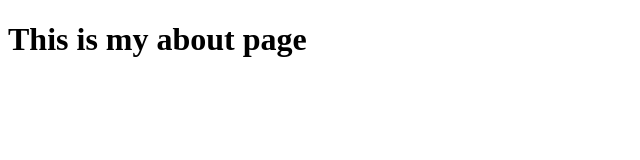
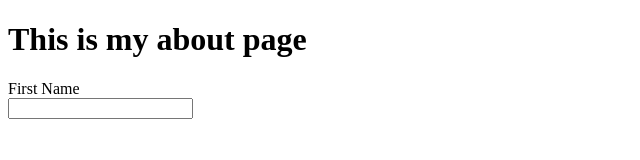
Before and after one commit to Supriya-004/my-first-project, a plain HTML site: page about.html in a window 1280 px wide. Shown: the whole page, without its empty margins (0-640 px from the left). Drawn offline with Linux system fonts and the light colour scheme.

Commit message:
add first name

```diff
--- a/about.html
+++ b/about.html
@@ -5,6 +5,7 @@
 </head>
 <body>
     <h1>This is my about page </h1>
-
+    <label for="inputfirstname">First Name</label> <br/>
+        <input type="text" id="inputfirstname"  />
 </body>
 </html>
```
